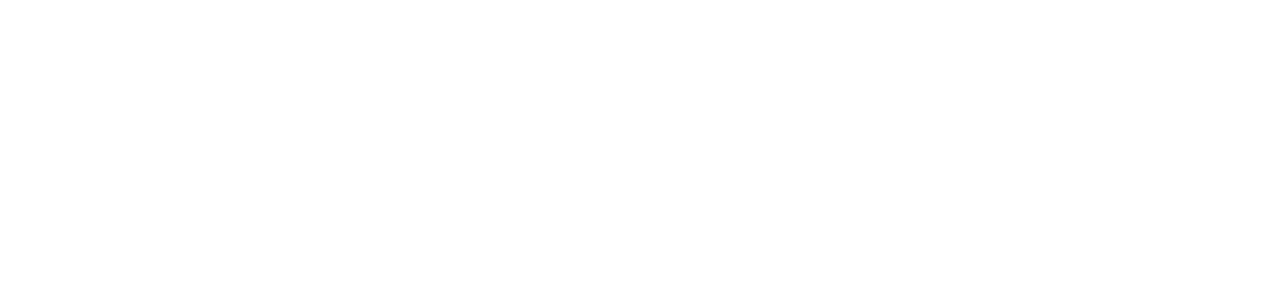
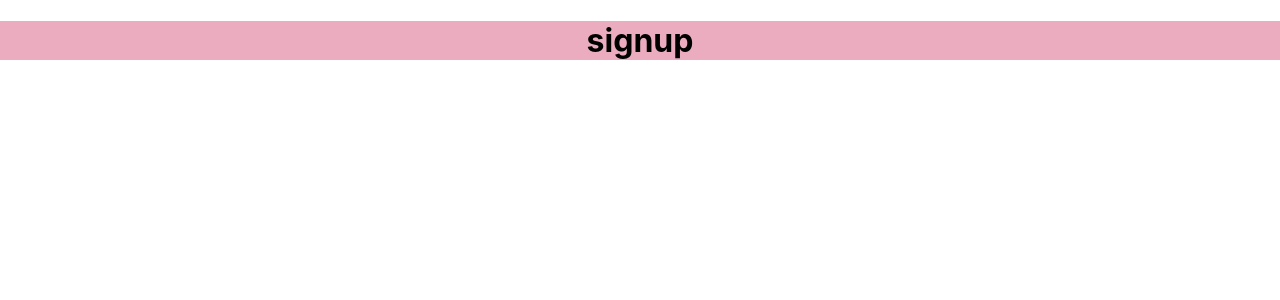
Before and after one commit to krisub/wics_hacks_24, a React (Create React App) app: page /signup in a window 1280 px wide. Before the commit this address had no page. Shown: the top 300 px of the page. Built offline with nearby package versions, Linux system fonts and the light colour scheme.

Commit message:
signup up and running

```diff
--- a/src/App.js
+++ b/src/App.js
@@ -2,6 +2,7 @@
 import { BrowserRouter as Router, Routes, Route, Link } from 'react-router-dom';
 import Home from './Home';
 import Login from './Login';
+import Signup from './Signup'
 import BusinessListing from './BusinessListing';
 
 function App() {
@@ -29,12 +30,19 @@
                 <Link to="/login"></Link>
               </li>
             )}
+
+        {false && (
+              <li color="#EBACBF">
+                <Link to="/signup"></Link>
+              </li>
+            )}
           </ul>
         </nav>
         <Routes>
           <Route path="/" element={<Home />} />
           <Route path="/login" element={<Login />} />
           <Route path="/businessListing" element={<BusinessListing />} />
+          <Route path="/signup" element={<Signup />} />
         </Routes>
       </div>
     </Router>
--- a/src/Signup.js
+++ b/src/Signup.js
@@ -0,0 +1,12 @@
+import React from 'react';
+import './Signup.css'; // Import CSS file for styling
+
+function Signup(){
+    return (
+        <div>
+        <h1>signup</h1>
+      </div>
+    )
+}
+
+export default Signup;
```
